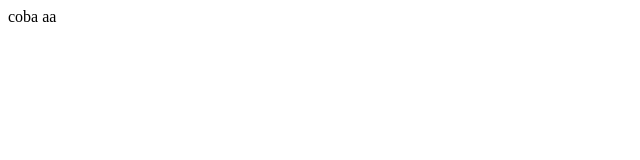
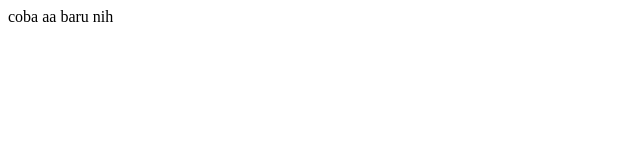
Before and after one commit to agayanu/project_pertama_github, a plain HTML site: page index.html in a window 1280 px wide. Shown: the full height of the page, 0-640 px from the left. Drawn offline with Linux system fonts and the light colour scheme.

Commit message:
perubahan dari remote

```diff
--- a/index.html
+++ b/index.html
@@ -9,5 +9,6 @@
 <body>
     coba
     aa
+    baru nih
 </body>
 </html>
```
